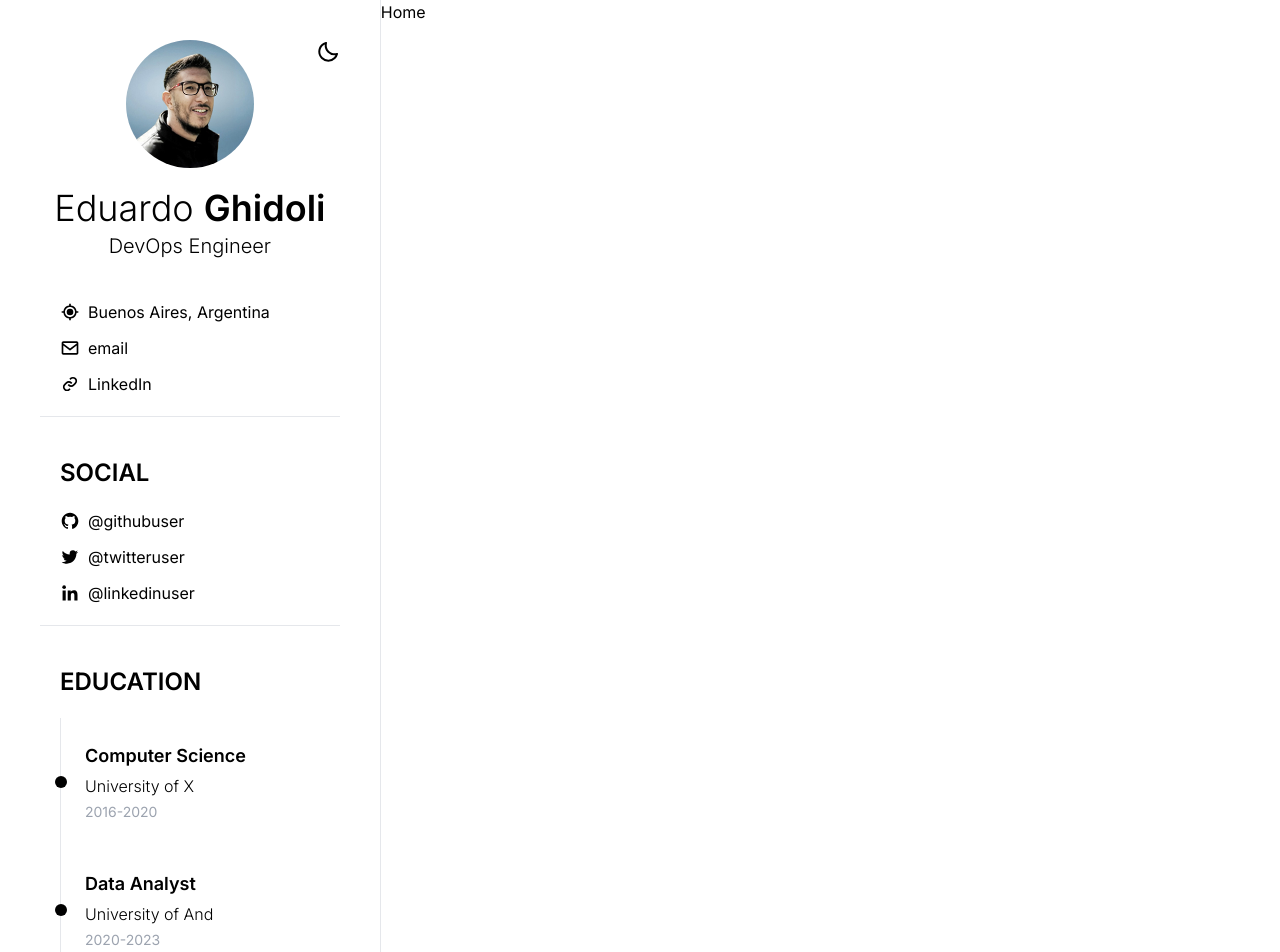
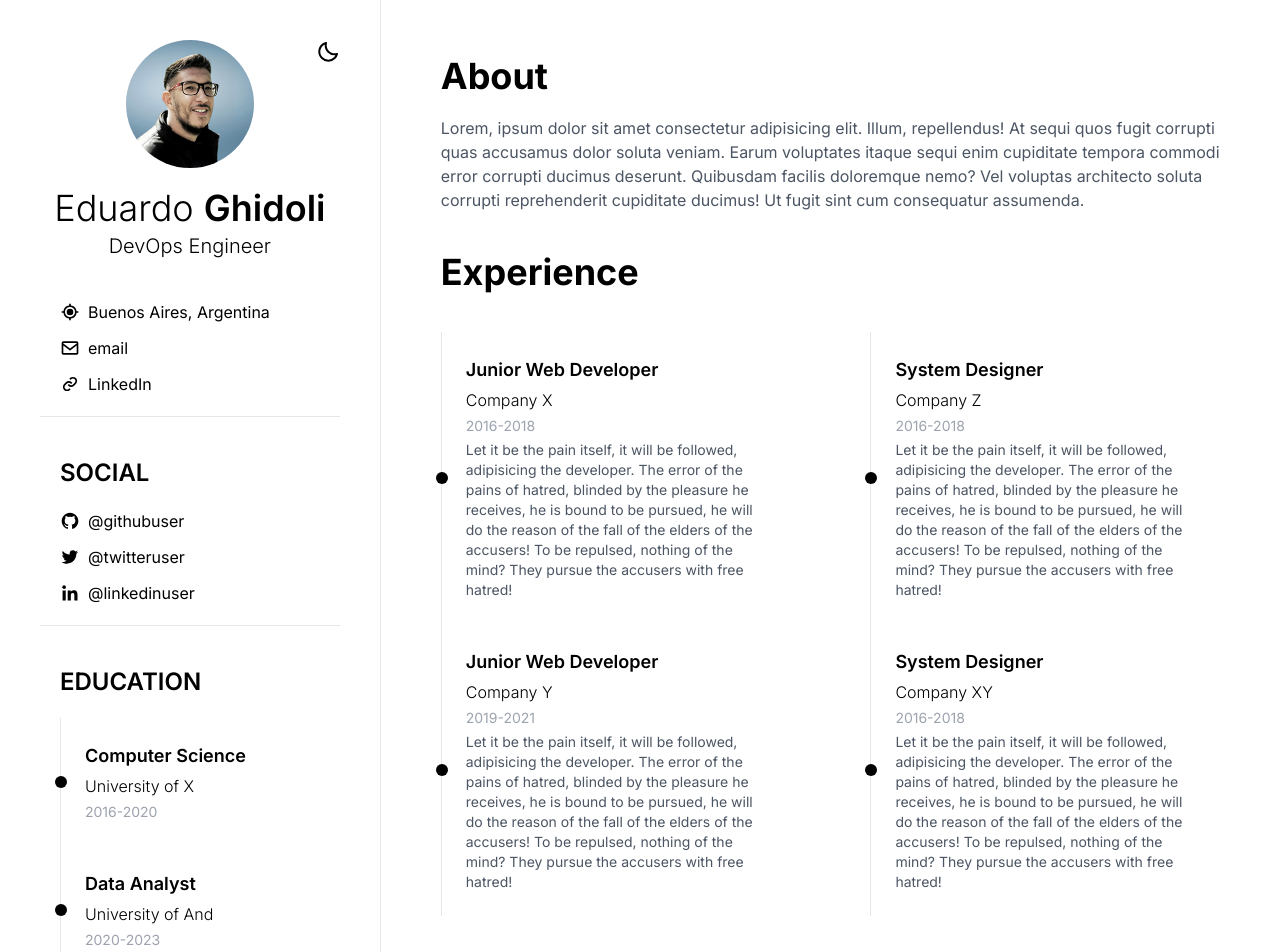
Before and after one commit to eddyg-github/My_CV, a React (Vite) app: page / in a window 1280 px wide. Shown: the top 952 px of the page. Built offline with nearby package versions, Linux system fonts and the light colour scheme.

Commit message:
Quinto commit

```diff
--- a/src/components/Home.jsx
+++ b/src/components/Home.jsx
@@ -2,9 +2,77 @@ import React from 'react';
 
 const Home = () => {
   return (
-    <div className="min-h-screen flex-[3]">
-      Home
+    <div className='min-h-screen flex-[3] transition-all duration-500 dark:bg-black dark:text-white'>
+      <main className='flex max-w-[1000px] flex-col gap-10 p-5 md:mx-10 md:py-14'>
+        <div className="space-y-5">
+          <h1 className='text-2xl font-bold md:text-4xl'>About</h1>
+           <p className='text-sm text-gray-600 dark:text-gray-400 md:text-base'>Lorem, ipsum dolor sit amet consectetur adipisicing elit. Illum, repellendus! At sequi quos fugit corrupti quas accusamus dolor soluta veniam. Earum voluptates itaque sequi enim cupiditate tempora commodi error corrupti ducimus deserunt. Quibusdam facilis doloremque nemo? Vel voluptas architecto soluta corrupti reprehenderit cupiditate ducimus! Ut fugit sint cum consequatur assumenda.</p>
+        </div>
+
+        <div className="space-y-10">
+         <h1 className='text-2xl font-bold md:text-4xl'>Experience</h1>
+          <div className="flex flex-col lg:flex-row lg:gap-20">
+           {/* Contenido acá */}
+
+           <ul>
+            <li className="relative flex flex-col gap-1 border-l p-6 before:absolute before:left-[-6px] before:top-1/2 before:h-3 before:w-3 before:-translate-y-1/2 before:rounded-full before:bg-black dark:before:bg-white before:transform">
+             <span className='text-lg font-semibold'>Junior Web Developer</span>
+             <span className='font-light'> Company X</span>
+             <span className='text-sm text-gray-400'>2016-2018</span>
+             <p className='text-sm text-gray-600 dark:text-gray-400'>Let it be the pain itself, it will be followed, adipisicing the developer.
+               The error of the pains of hatred, blinded by the pleasure he receives, he is bound to be pursued, he will do the reason of the fall
+               of the elders of the accusers! To be repulsed, nothing of the mind? They pursue the accusers with free hatred!</p>
+
+
+            </li>
+
+            <li className="relative flex flex-col gap-1 border-l p-6 before:absolute before:left-[-6px] before:top-1/2 before:h-3 before:w-3 before:-translate-y-1/2 before:rounded-full before:bg-black dark:before:bg-white before:transform">
+             <span className='text-lg font-semibold'>Junior Web Developer</span>
+             <span className='font-light'> Company Y</span>
+             <span className='text-sm text-gray-400'>2019-2021</span>
+             <p className='text-sm text-gray-600 dark:text-gray-400'>Let it be the pain itself, it will be followed, adipisicing the developer.
+               The error of the pains of hatred, blinded by the pleasure he receives, he is bound to be pursued, he will do the reason of the fall
+               of the elders of the accusers! To be repulsed, nothing of the mind? They pursue the accusers with free hatred!</p>
+
+
+            </li>
+
+
+          </ul>
+
+
+          <ul>
+            <li className="relative flex flex-col gap-1 border-l p-6 before:absolute before:left-[-6px] before:top-1/2 before:h-3 before:w-3 before:-translate-y-1/2 before:rounded-full before:bg-black dark:before:bg-white before:transform">
+            <span className='text-lg font-semibold'>System Designer</span>
+             <span className='font-light'> Company Z</span>
+             <span className='text-sm text-gray-400'>2016-2018</span>
+             <p className='text-sm text-gray-600 dark:text-gray-400'>Let it be the pain itself, it will be followed, adipisicing the developer.
+               The error of the pains of hatred, blinded by the pleasure he receives, he is bound to be pursued, he will do the reason of the fall
+               of the elders of the accusers! To be repulsed, nothing of the mind? They pursue the accusers with free hatred!</p>
+            </li>
+
+            <li className="relative flex flex-col gap-1 border-l p-6 before:absolute before:left-[-6px] before:top-1/2 before:h-3 before:w-3 before:-translate-y-1/2 before:rounded-full before:bg-black dark:before:bg-white before:transform">
+            <span className='text-lg font-semibold'>System Designer</span>
+             <span className='font-light'> Company XY</span>
+             <span className='text-sm text-gray-400'>2016-2018</span>
+             <p className='text-sm text-gray-600 dark:text-gray-400'>Let it be the pain itself, it will be followed, adipisicing the developer.
+               The error of the pains of hatred, blinded by the pleasure he receives, he is bound to be pursued, he will do the reason of the fall
+               of the elders of the accusers! To be repulsed, nothing of the mind? They pursue the accusers with free hatred!</p>
+            </li>
+
+
+          </ul>
+
+
+          </div>
+     </div>
+
+
+
+
+      </main>
     </div>
+
   );
 };
 
```
